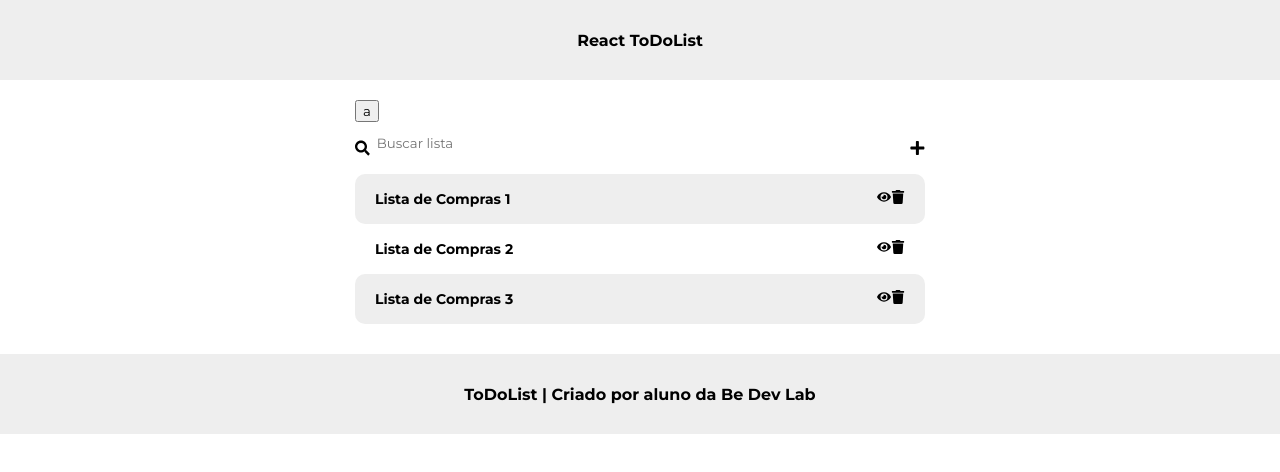
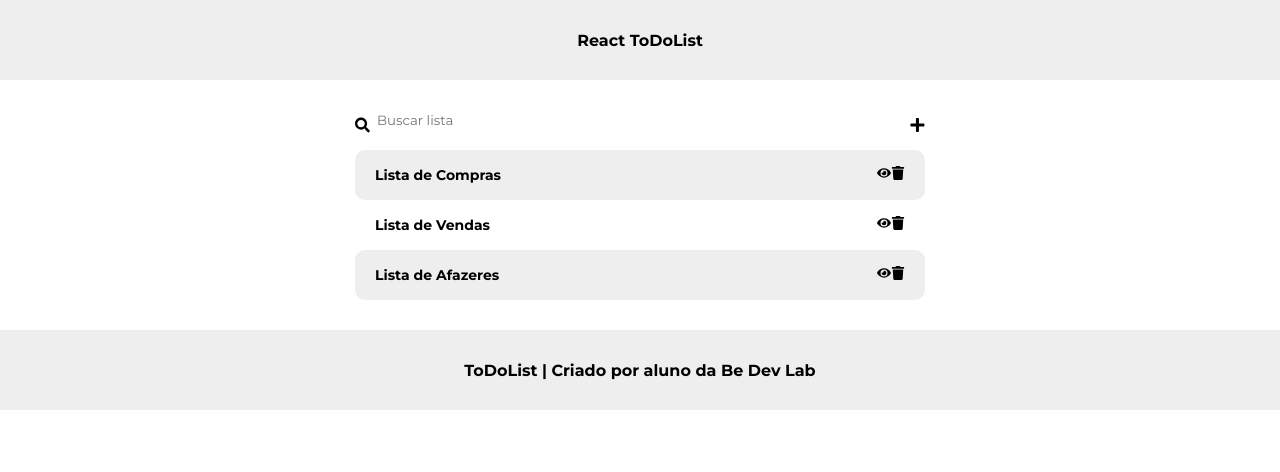
Before and after one commit to danimar1990/ToDo-React-App, a React (Create React App) app: page / in a window 1280 px wide. Shown: the top 472 px of the page. Built offline with nearby package versions, Linux system fonts and the light colour scheme.

Commit message:
Adicionando Toogle nova lista e ++

```diff
--- a/src/App.js
+++ b/src/App.js
@@ -10,6 +10,7 @@ const GlobalStyle = createGlobalStyle`
 
   * {
     font-family: 'Montserrat', sans-serif;
+		box-sizing: border-box;
   }
 `
 
--- /dev/null
+++ b/src/Components/BarInput/index.jsx
@@ -0,0 +1,21 @@
+import React from "react"
+import { BarInputContent } from "./styled"
+import { TbPlaylistAdd } from "react-icons/tb"
+
+const BarInput = ({ listName, setListName, addOne }) => {
+	return (
+		<BarInputContent>
+			<input
+				type="text"
+				placeholder="Qual será o nome da sua lista?"
+				value={listName}
+				onChange={(e) => setListName(e.target.name)}
+			/>
+
+			<TbPlaylistAdd onClick={addOne} />
+		</BarInputContent>
+	)
+}
+
+
+export default BarInput
--- /dev/null
+++ b/src/Components/BarInput/styled.js
@@ -0,0 +1,22 @@
+import styled from "styled-components"
+
+export const BarInputContent = styled.div`
+	display: flex;
+	align-items: center;
+	margin-bottom: 30px;
+	margin-top: 10px;
+
+	input {
+		width: 100%;
+		height: 50px;
+		padding: 0 25px;
+		border: 2px solid #eee;
+		border-radius: 10px
+	}
+
+	svg {
+		font-size: 35px;
+		margin-left: 10px;
+		cursor: pointer;
+	}
+`
--- a/src/Components/SearchBar/index.jsx
+++ b/src/Components/SearchBar/index.jsx
@@ -1,9 +1,16 @@
 import React from "react"
 import { InputSearch } from "./styled"
 import { FaPlus, FaSearch } from 'react-icons/fa'
+import { FiXCircle } from 'react-icons/fi'
+
 import { Flex } from "../../Styles"
 
-const SearchBar = ({ term, setTerm }) => {
+const SearchBar = ({
+	term,
+	setTerm,
+	add,
+	setAdd
+}) => {
 	return (
 		<Flex alignItens="center">
 			<FaSearch />
@@ -13,7 +20,13 @@ const SearchBar = ({ term, setTerm }) => {
 				value={term}
 				onChange={(e) => setTerm(e.target.value)}
 			/>
-			<FaPlus />
+			{
+				add ? (
+					<FiXCircle size={25} onClick={() => setAdd(false)} />
+				) : (
+					<FaPlus onClick={() => setAdd(true)} />
+				)
+			}
 		</Flex>
 	)
 }
--- a/src/Pages/Home/index.jsx
+++ b/src/Pages/Home/index.jsx
@@ -4,37 +4,41 @@ import Footer from "../../Components/Footer"
 import SearchBar from "../../Components/SearchBar"
 import Container from "../../Components/Container"
 import RenderList from "../../Components/RenderList"
+import BarInput from "../../Components/BarInput"
 
 const Home = () => {
 	const [term, setTerm] = useState('')
+	const [listName, setListName] = useState('')
 	const [list, setList] = useState([
 		{
-			name: 'Lista de Compras 1',
+			name: 'Lista de Compras',
 			id: new Date().getTime(),
 			itens: []
 		},
 		{
-			name: 'Lista de Compras 2',
+			name: 'Lista de Vendas',
 			id: new Date().getTime() * 2,
 			itens: []
 		},
 		{
-			name: 'Lista de Compras 3',
+			name: 'Lista de Afazeres',
 			id: new Date().getTime() * 4,
 			itens: []
 		},
 	])
 
-	const adicionaUm = () => {
+	const [add, setAdd] = useState(false)
+
+	const addOne = () => {
 		const novoItem = {
-			name: 'Lista de Compras 4',
+			name: listName,
 			id: new Date().getTime() * 4,
 			itens: []
 		}
 
 		const novaLista = [...list, novoItem]
 		setList(novaLista)
-		console.log(novaLista)
+		setListName('')
 	}
 
 	return (
@@ -42,8 +46,10 @@ const Home = () => {
 			<Header />
 			<Container title="teste" description="teste 1">
 				<div>
-					<button onClick={adicionaUm}>a</button>
-					<SearchBar term={term} setTerm={setTerm} />
+					<SearchBar term={term} setTerm={setTerm} add={add} setAdd={setAdd} />
+					{
+						add && <BarInput listName={listName} setListName={setListName} addOne={addOne} />
+					}
 					<RenderList list={list} term={term} />
 				</div>
 			</Container>
```
